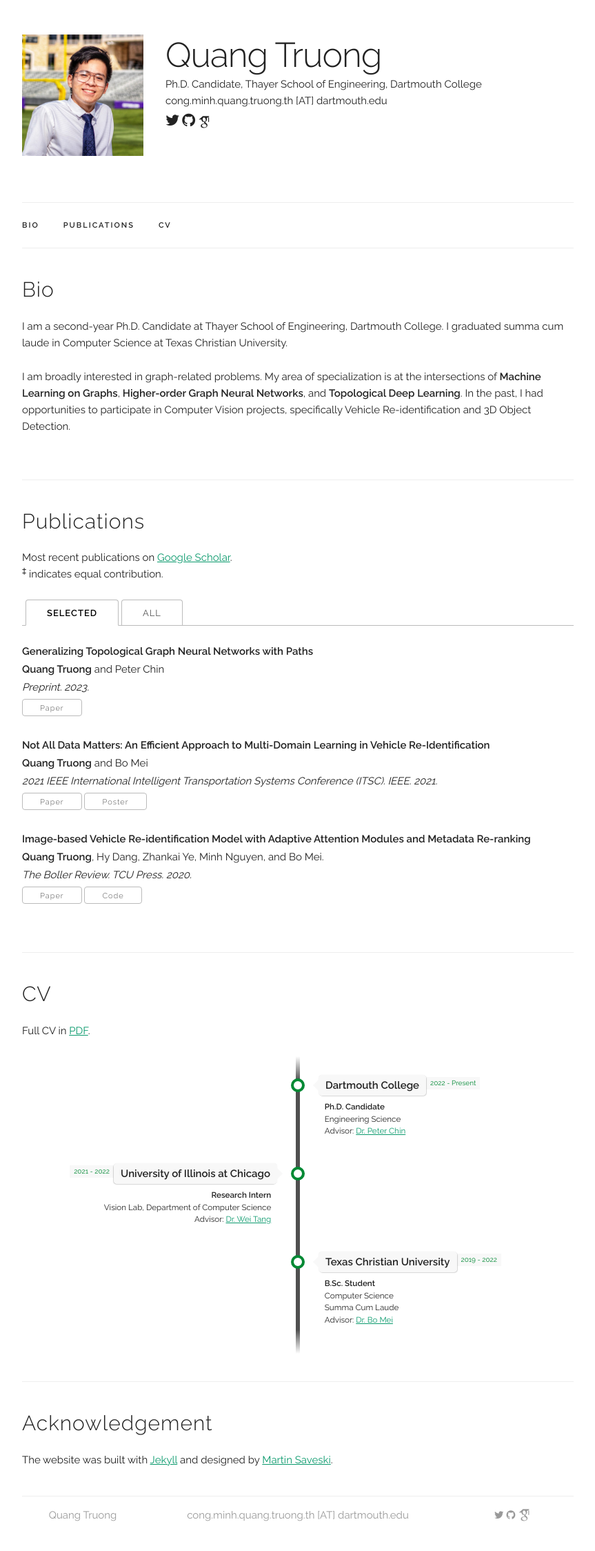
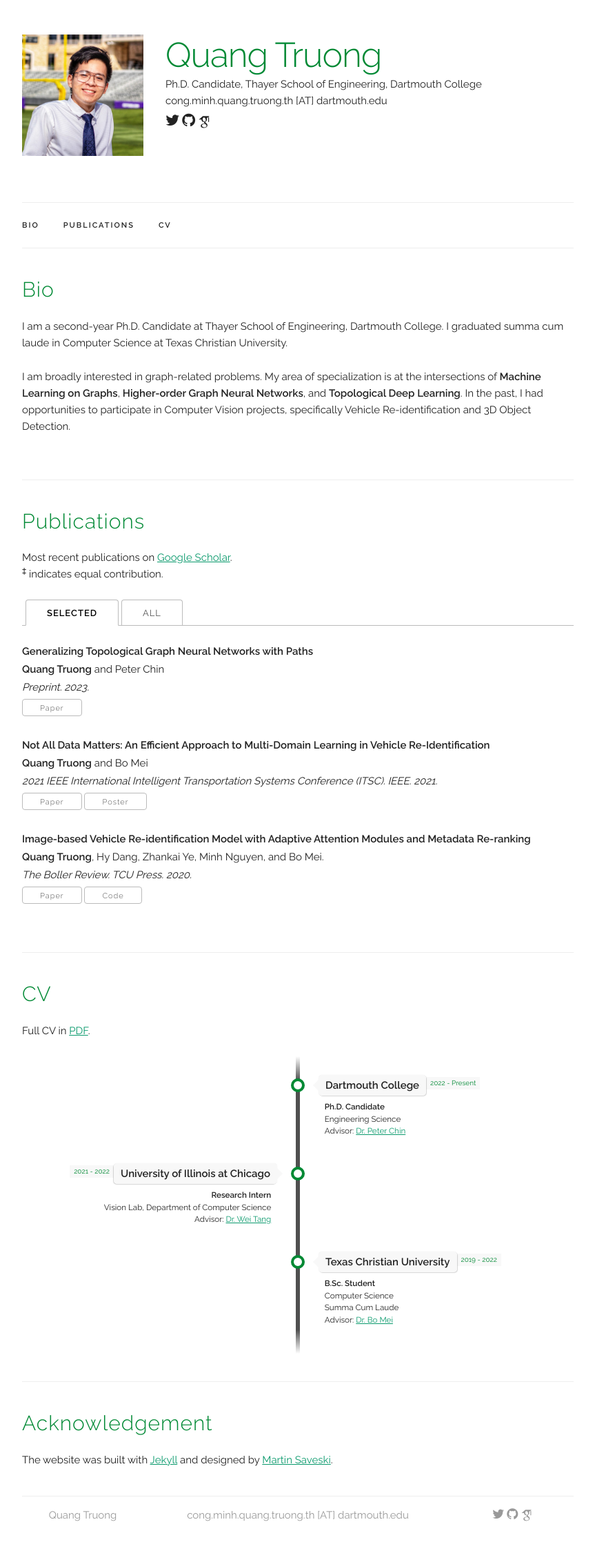
Before and after one commit to quang-truong/quang-truong.github.io, a Jekyll site: the page built from index.html, in a window 1280 px wide. Shown: the whole page at 69% size, without its empty margins (208-1071 px from the left). Built offline with Jekyll 4.4.1, drawn with Linux system fonts in a browser that asks for light colours; some web fonts are replaced.

Commit message:
styling with colors. change footer icons

```diff
--- a/_layouts/default.html
+++ b/_layouts/default.html
@@ -59,6 +59,15 @@
   <link rel="icon" type="image/png" href={{ "/libs/icon.png" | prepend: site.baseurl }}>
   <link rel="shortcut icon" type="image/png" href={{ "/libs/icon.png" | prepend: site.baseurl }}>
 
+  <!-- Color name -->
+  <style>
+    h1 { color: rgb(0, 137, 52); }
+  </style>
+
+  <!-- Color heading -->
+  <style>
+    h4 { color: rgb(0, 137, 52); }
+  </style>
 </head>
 <body>
 
@@ -121,16 +130,16 @@
         </div>
         <div class="three columns">
           <span onclick="window.open('{{ site.data.main_info.twitter }}')" style="cursor: pointer">
-            <i class="fa fa-twitter" aria-hidden="true"></i>
+            <i class="fa fa-twitter" aria-hidden="true" style="font-size: 1.25em;"></i>
           </span>
           <!-- <span onclick="window.open('{{ site.data.main_info.linkedin }}')" style="cursor: pointer">
             <i class="fa fa-linkedin-square" aria-hidden="true"></i>
           </span> -->
           <span onclick="window.open('{{ site.data.main_info.github }}')" style="cursor: pointer">
-            <i class="fa fa-github" aria-hidden="true"></i>
+            <i class="fa fa-github" aria-hidden="true" style="font-size: 1.25em;"></i>
           </span>
           <span onclick="window.open('{{ site.data.main_info.google_scholar }}')" style="cursor: pointer">
-            <i class="ai ai-google-scholar ai-lg" aria-hidden="true"></i>
+            <i class="ai ai-google-scholar ai-lg" aria-hidden="true" style="font-size: 1.25em;"></i>
           </span>
         </div>
       </div>
```
